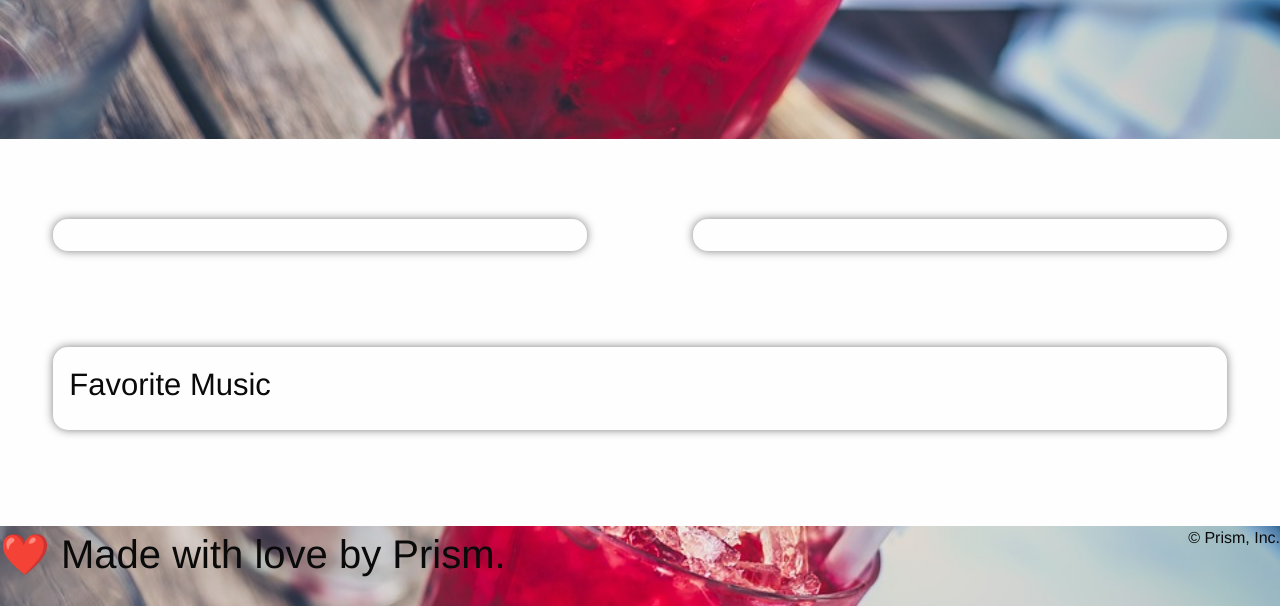
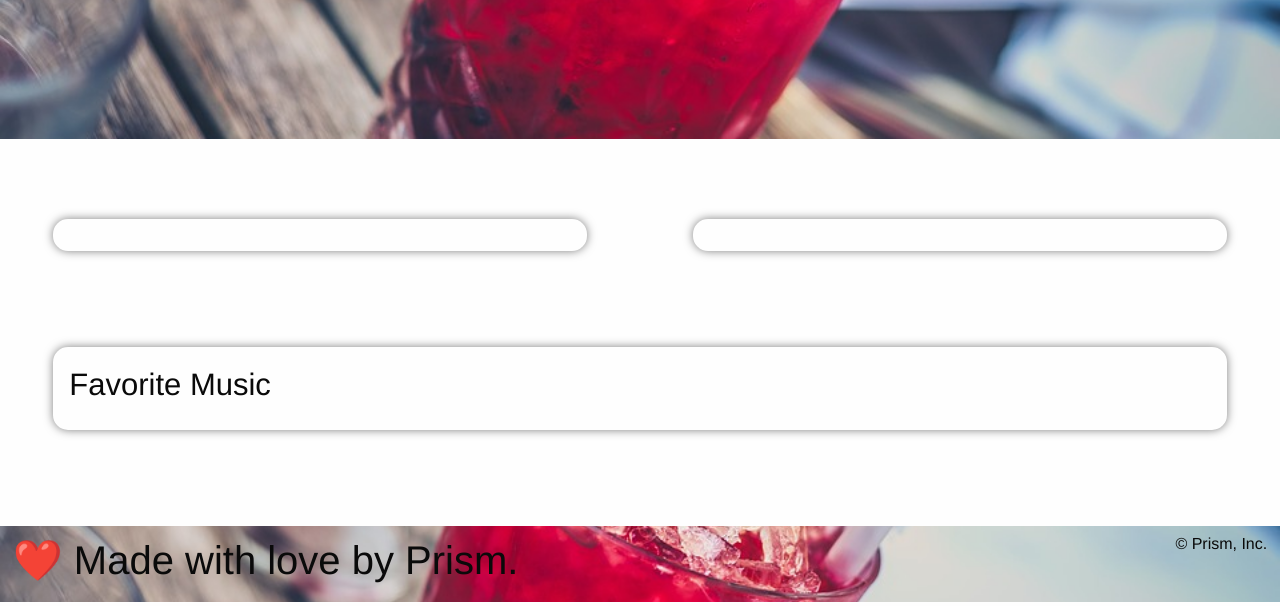
Before and after one commit to alavezzo/prism, a plain HTML site: page index.html in a window 1280 px wide. Shown: the part 261-867 px from the top of the page. Drawn offline with nearby package versions, Linux system fonts and the light colour scheme; no server answers.

Commit message:
styled footer

```diff
--- a/assets/css/style.css
+++ b/assets/css/style.css
@@ -129,8 +129,6 @@
 
 
 footer {
-  width: 100%;
-  height: 5rem;
   background: url(../images/hero-background.jpg);
   background-size: cover;
   background-position: 80%;
@@ -146,5 +144,9 @@ footer {
 }
 
 footer h2 {
-  margin
+  padding: .75vh 1vw;
 }
+
+#copyright {
+  padding: .75vh 1vw;
+}
--- a/index.html
+++ b/index.html
@@ -73,7 +73,7 @@
   </main>
   <footer>
     <h2>❤️ Made with love by Prism.</h2>
-    <div>
+    <div id='copyright'>
       &copy; Prism, Inc.
     </div>
   </footer>
```
